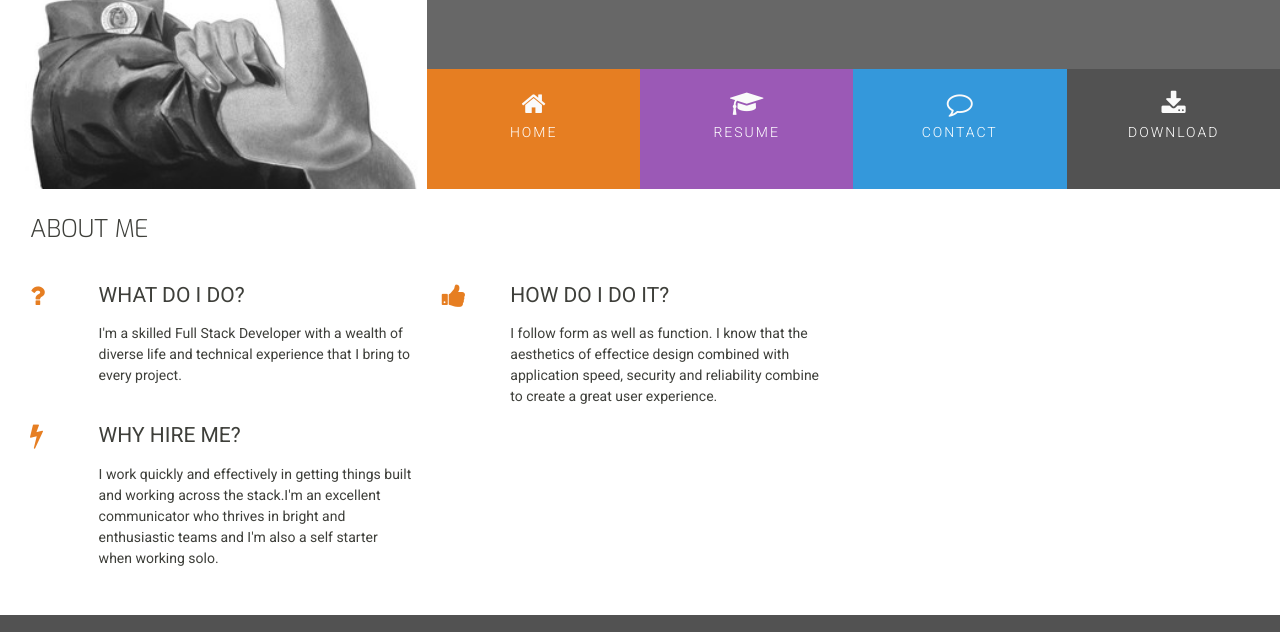
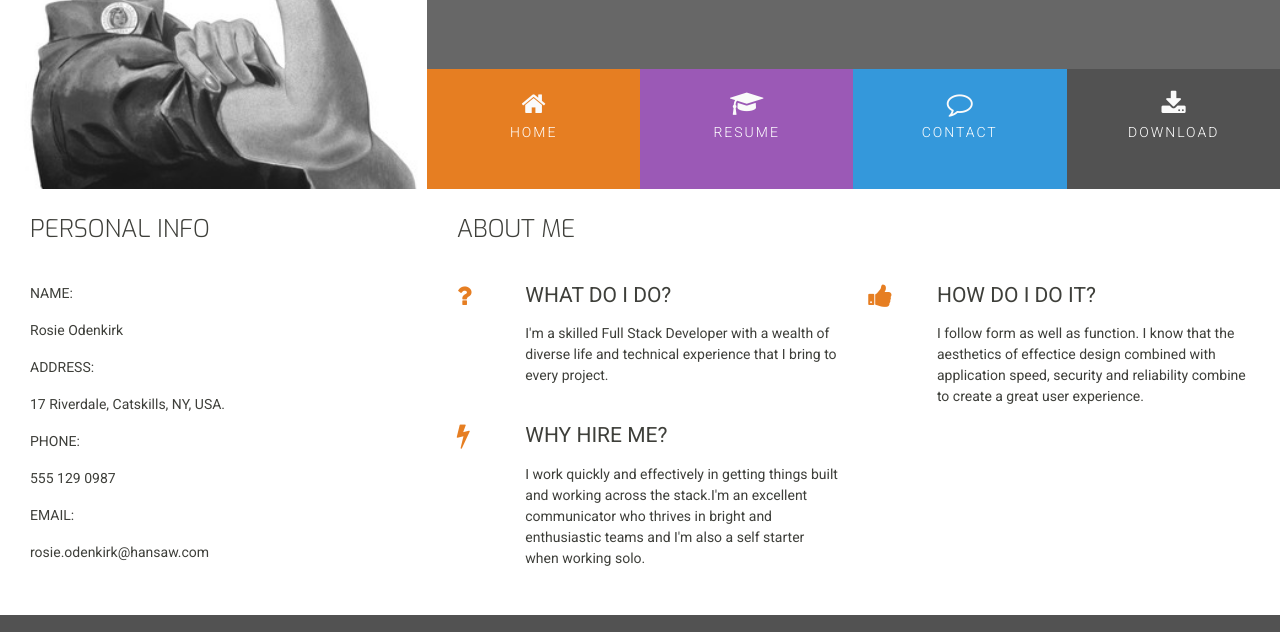
Before and after one commit to paulvmking/Resume-mini-project, a plain HTML site: page index.html in a window 1280 px wide. Shown: the part 180-812 px from the top of the page. Drawn offline with nearby package versions, Linux system fonts and the light colour scheme.

Commit message:
added personal info content

```diff
--- a/index.html
+++ b/index.html
@@ -55,6 +55,63 @@
 	</header>
 	<section class="container-fluid">
 		<div class="row ">
+			<div class="col-md-4 bg-color-personal-info section-column">
+				<div class="row">
+					<div class="col-12">
+						<h3 class="section-heading uppercase">
+							Personal Info
+						</h3>
+					</div>
+				</div>
+				<div class="personal-info-item">
+					<div class="key">
+						<p class="uppercase">
+							Name:
+						</p>
+					</div>
+					<div class="value">
+						<p>
+							Rosie Odenkirk
+						</p>
+					</div>
+				</div>
+				<div class="personal-info-item">
+					<div class="key">
+						<p class="uppercase">
+							Address:
+						</p>
+					</div>
+					<div class="value">
+						<p>
+							17 Riverdale, Catskills, NY, USA.
+						</p>
+					</div>
+				</div>
+				<div class="personal-info-item">
+					<div class="key">
+						<p class="uppercase">
+							Phone:
+						</p>
+					</div>
+					<div class="value">
+						<p>
+							555 129 0987
+						</p>
+					</div>
+				</div>
+				<div class="personal-info-item">
+					<div class="key">
+						<p class="uppercase">
+							Email:
+						</p>
+					</div>
+					<div class="value">
+						<p>
+							rosie.odenkirk@hansaw.com
+						</p>
+					</div>
+				</div>
+			</div>
 			<div class="col-md-8 bg-color-three-reasons section-column">
 				<div class="row">
 					<div class="col">
@@ -99,7 +156,8 @@
 							<div class="col-10">
 								<h4 class="three-reasons-heading uppercase">Why hire me?</h4>
 								<p>
-									I work quickly and effectively in getting things built and working across the stack.I'm an excellent
+									I work quickly and effectively in getting things built and working across the
+									stack.I'm an excellent
 									communicator who thrives in bright and enthusiastic teams and
 									I'm also a self starter when working solo.
 								</p>
@@ -108,7 +166,6 @@
 					</div>
 				</div>
 			</div>
-		</div>
 	</section>
 	<footer class="container-fluid">
 		<div id="footer-details" class="row">
```
